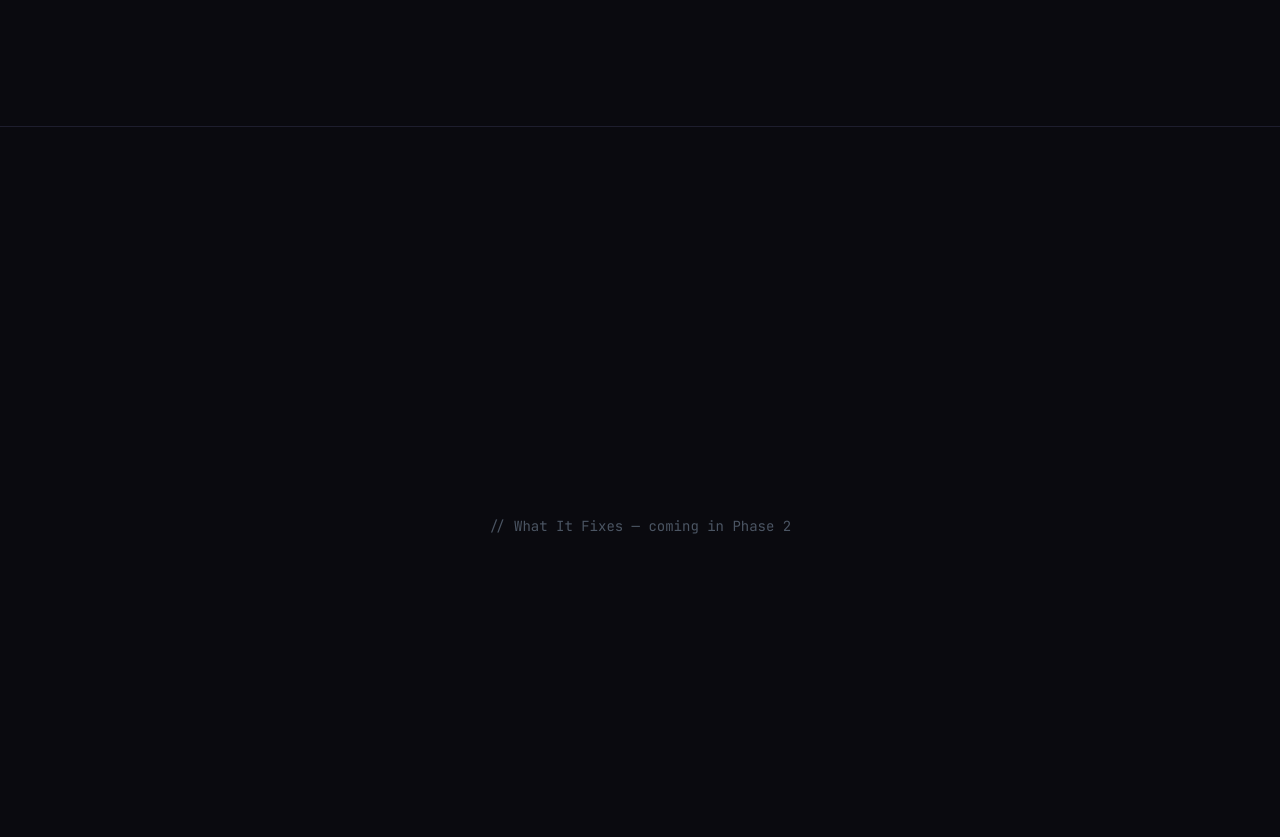
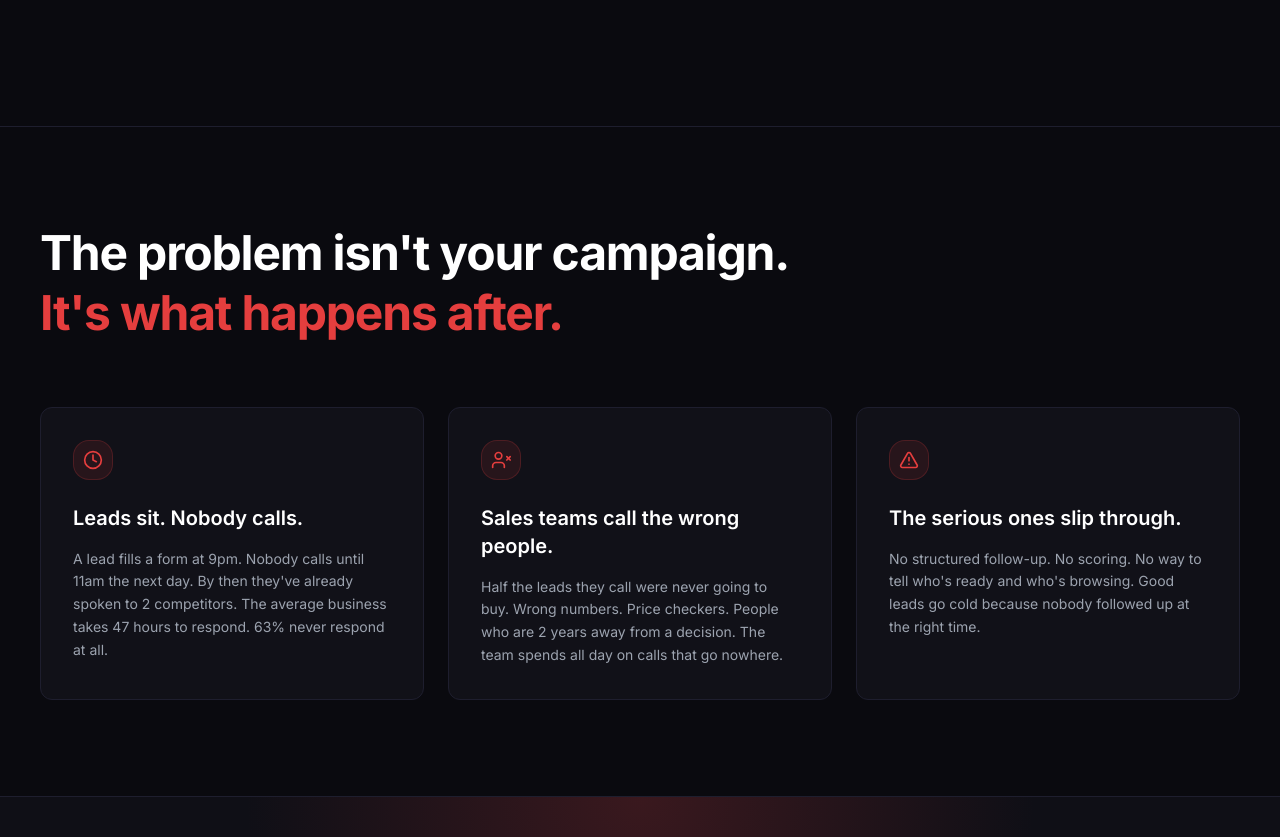
Before and after one commit to Sceduled/kavlron-website, a Next.js app: page / in a window 1280 px wide. Shown: the part 1960-2797 px from the top of the page. Built offline with nearby package versions, Linux system fonts and the light colour scheme.

Commit message:
Phase 2: Problem section with two pain layers

```diff
--- /dev/null
+++ b/app/components/ProblemSection.tsx
@@ -0,0 +1,102 @@
+import React from "react";
+
+export default function ProblemSection() {
+  return (
+    <section id="what-it-fixes" className="relative pt-24 pb-0 border-t border-[#1E1E2E] bg-[#0A0A0F]">
+      <div className="max-w-7xl mx-auto px-6 lg:px-10 mb-24">
+        {/* Layer 1 Headline */}
+        <div className="max-w-3xl mb-16">
+          <h2 className="text-3xl md:text-4xl lg:text-5xl font-bold leading-tight tracking-tight mb-2">
+            <span className="block text-white">The problem isn&apos;t your campaign.</span>
+            <span className="block text-[#E53E3E]">It&apos;s what happens after.</span>
+          </h2>
+        </div>
+
+        {/* Three Cards */}
+        <div className="grid grid-cols-1 md:grid-cols-3 gap-6">
+          {/* Card 1 */}
+          <div className="bg-[#111118] border border-[#1E1E2E] rounded-xl p-8 transition-colors hover:border-[#E53E3E]/30 group">
+            <div className="w-10 h-10 rounded-lg bg-[#E53E3E]/10 flex items-center justify-center mb-6 border border-[#E53E3E]/20">
+              <svg viewBox="0 0 24 24" fill="none" stroke="currentColor" strokeWidth="2" strokeLinecap="round" strokeLinejoin="round" className="w-5 h-5 text-[#E53E3E]">
+                <circle cx="12" cy="12" r="10" />
+                <polyline points="12 6 12 12 16 14" />
+              </svg>
+            </div>
+            <h3 className="text-xl font-semibold text-white mb-4">Leads sit. Nobody calls.</h3>
+            <p className="text-[#9CA3AF] leading-relaxed text-sm">
+              A lead fills a form at 9pm. Nobody calls until 11am the next day. By then they&apos;ve already spoken to 2 competitors. The average business takes 47 hours to respond. 63% never respond at all.
+            </p>
+          </div>
+
+          {/* Card 2 */}
+          <div className="bg-[#111118] border border-[#1E1E2E] rounded-xl p-8 transition-colors hover:border-[#E53E3E]/30 group">
+            <div className="w-10 h-10 rounded-lg bg-[#E53E3E]/10 flex items-center justify-center mb-6 border border-[#E53E3E]/20">
+              <svg viewBox="0 0 24 24" fill="none" stroke="currentColor" strokeWidth="2" strokeLinecap="round" strokeLinejoin="round" className="w-5 h-5 text-[#E53E3E]">
+                <path d="M16 21v-2a4 4 0 0 0-4-4H6a4 4 0 0 0-4 4v2" />
+                <circle cx="9" cy="7" r="4" />
+                <line x1="19" y1="8" x2="23" y2="12" />
+                <line x1="23" y1="8" x2="19" y2="12" />
+              </svg>
+            </div>
+            <h3 className="text-xl font-semibold text-white mb-4">Sales teams call the wrong people.</h3>
+            <p className="text-[#9CA3AF] leading-relaxed text-sm">
+              Half the leads they call were never going to buy. Wrong numbers. Price checkers. People who are 2 years away from a decision. The team spends all day on calls that go nowhere.
+            </p>
+          </div>
+
+          {/* Card 3 */}
+          <div className="bg-[#111118] border border-[#1E1E2E] rounded-xl p-8 transition-colors hover:border-[#E53E3E]/30 group">
+            <div className="w-10 h-10 rounded-lg bg-[#E53E3E]/10 flex items-center justify-center mb-6 border border-[#E53E3E]/20">
+              <svg viewBox="0 0 24 24" fill="none" stroke="currentColor" strokeWidth="2" strokeLinecap="round" strokeLinejoin="round" className="w-5 h-5 text-[#E53E3E]">
+                <path d="m21.73 18-8-14a2 2 0 0 0-3.48 0l-8 14A2 2 0 0 0 4 21h16a2 2 0 0 0 1.73-3Z" />
+                <path d="M12 9v4" />
+                <path d="M12 17h.01" />
+              </svg>
+            </div>
+            <h3 className="text-xl font-semibold text-white mb-4">The serious ones slip through.</h3>
+            <p className="text-[#9CA3AF] leading-relaxed text-sm">
+              No structured follow-up. No scoring. No way to tell who&apos;s ready and who&apos;s browsing. Good leads go cold because nobody followed up at the right time.
+            </p>
+          </div>
+        </div>
+      </div>
+
+      {/* Layer 2: The Deeper Cut */}
+      <div className="bg-[#111118]/80 border-t border-[#1E1E2E] py-24 relative overflow-hidden">
+        {/* Subtle red gradient glow */}
+        <div
+          className="absolute top-0 left-1/2 -translate-x-1/2 w-[800px] h-[400px] opacity-20 pointer-events-none"
+          style={{ background: "radial-gradient(ellipse at top, #E53E3E 0%, transparent 70%)" }}
+          aria-hidden="true"
+        />
+
+        <div className="relative z-10 max-w-4xl mx-auto px-6 lg:px-10 text-center">
+          <h3 className="text-3xl md:text-4xl font-bold text-white mb-10 tracking-tight">
+            And then your client calls you.
+          </h3>
+
+          <div className="flex flex-col gap-5 mb-10 font-serif">
+            <p className="text-[#9CA3AF] italic text-xl md:text-2xl">&quot;The leads were bad.&quot;</p>
+            <p className="text-[#9CA3AF] italic text-xl md:text-2xl">&quot;We&apos;re not seeing conversions.&quot;</p>
+            <p className="text-[#9CA3AF] italic text-xl md:text-2xl">&quot;Maybe we should try another agency.&quot;</p>
+          </div>
+
+          <p className="text-[#9CA3AF] text-lg max-w-2xl mx-auto mb-12 leading-relaxed">
+            Your campaign delivered. Their team dropped the ball. But you&apos;re the one losing the account.
+          </p>
+
+          <div className="border border-[#1E1E2E] rounded-xl p-8 bg-[#0A0A0F]/50 max-w-2xl mx-auto mb-12 shadow-[0_0_40px_rgba(0,0,0,0.5)]">
+            <p className="text-white text-lg md:text-xl font-medium leading-relaxed">
+              22% of agency clients churn every year. <br className="hidden md:block"/>
+              The number one trigger? <span className="text-[#E53E3E]">Perceived bad lead quality.</span>
+            </p>
+          </div>
+
+          <p className="text-white font-bold text-xl md:text-2xl tracking-tight">
+            You can&apos;t control what happens after the lead comes in. Until now.
+          </p>
+        </div>
+      </div>
+    </section>
+  );
+}
--- a/app/page.tsx
+++ b/app/page.tsx
@@ -1,5 +1,6 @@
 import Navbar from "./components/Navbar";
 import HeroSection from "./components/HeroSection";
+import ProblemSection from "./components/ProblemSection";
 
 export default function Home() {
   return (
@@ -20,14 +21,7 @@ export default function Home() {
         </p>
       </section>
 
-      <section
-        id="what-it-fixes"
-        className="min-h-screen flex items-center justify-center border-t border-[#1E1E2E]"
-      >
-        <p className="text-[#4B5563] font-mono text-sm">
-          // What It Fixes — coming in Phase 2
-        </p>
-      </section>
+      <ProblemSection />
 
       <section
         id="partner"
```
